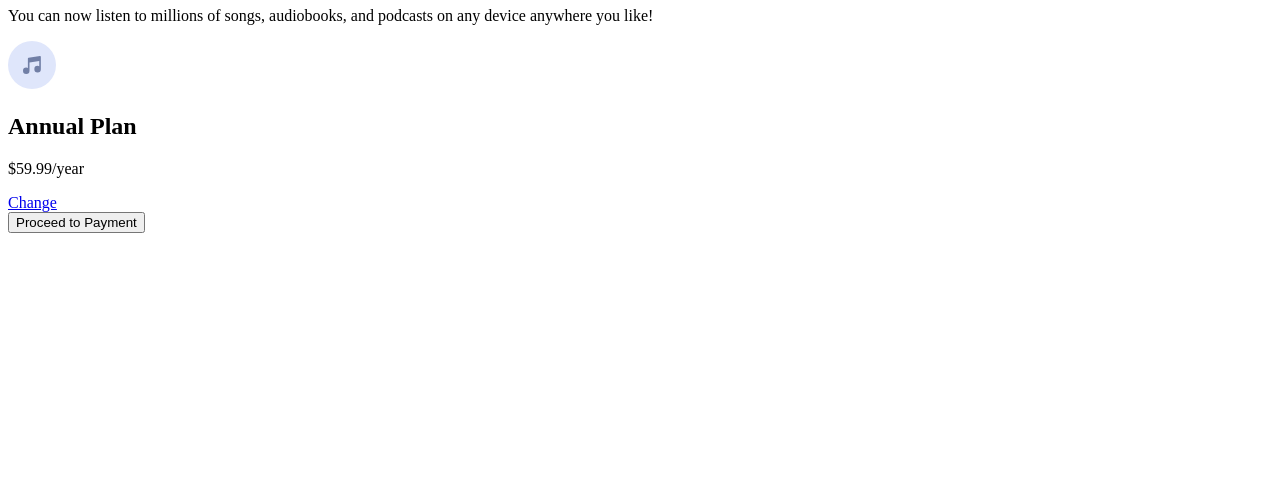
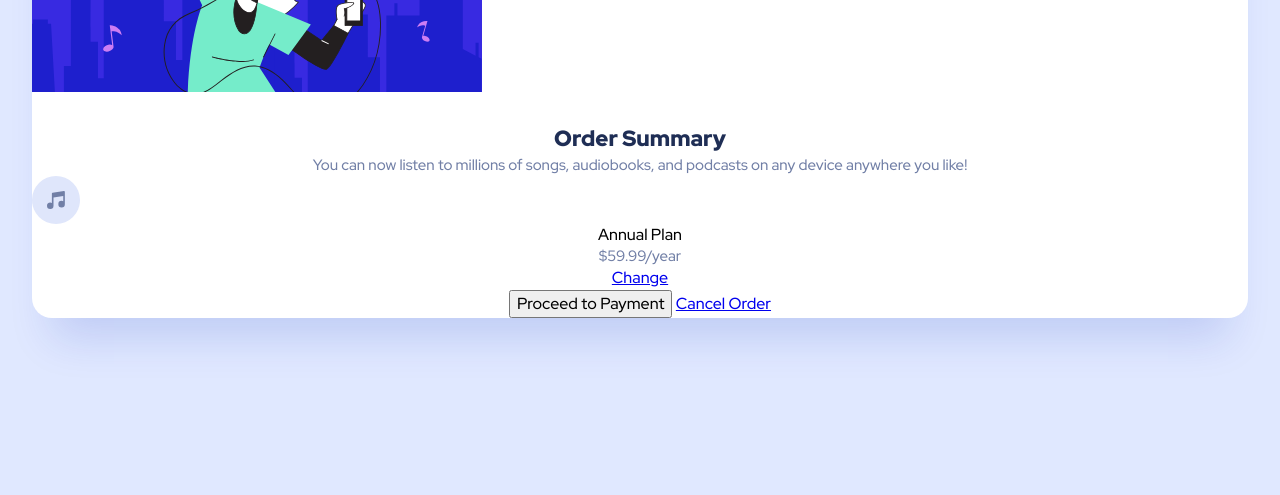
Before and after one commit to Dangerina/order-summary-component, a plain HTML site: page index.html in a window 1280 px wide. Shown: the part 305-800 px from the top of the page. Drawn offline with Linux system fonts and the light colour scheme.

Commit message:
base styling

```diff
--- a/css/reset.css
+++ b/css/reset.css
@@ -0,0 +1,70 @@
+*, *::before, *::after {
+    box-sizing: border-box;
+}
+
+* {
+    margin: 0;
+}
+
+body {
+    line-height: 1.5;
+    -webkit-font-smoothing: antialiased;
+}
+
+img, picture, video, canvas, svg {
+    display: block;
+    max-width: 100%;
+}
+
+input, button, textarea, select {
+    font: inherit;
+}
+
+p, h1, h2, h3, h4, h5, h6 {
+    overflow-wrap: break-word;
+}
+
+html, body, div, span, applet, object, iframe,
+h1, h2, h3, h4, h5, h6, p, blockquote, pre,
+a, abbr, acronym, address, big, cite, code,
+del, dfn, em, img, ins, kbd, q, s, samp,
+small, strike, strong, sub, sup, tt, var,
+b, u, i, center,
+dl, dt, dd, ol, ul, li,
+fieldset, form, label, legend,
+table, caption, tbody, tfoot, thead, tr, th, td,
+article, aside, canvas, details, embed,
+figure, figcaption, footer, header, hgroup,
+menu, nav, output, ruby, section, summary,
+time, mark, audio, video {
+	margin: 0;
+	padding: 0;
+	border: 0;
+	font-size: 100%;
+	font: inherit;
+	vertical-align: baseline;
+}
+
+
+article, aside, details, figcaption, figure,
+footer, header, hgroup, menu, nav, section {
+	display: block;
+}
+body {
+	line-height: 1;
+}
+ol, ul {
+	list-style: none;
+}
+blockquote, q {
+	quotes: none;
+}
+blockquote:before, blockquote:after,
+q:before, q:after {
+	content: '';
+	content: none;
+}
+table {
+	border-collapse: collapse;
+	border-spacing: 0;
+}
--- a/css/style.css
+++ b/css/style.css
@@ -0,0 +1,39 @@
+body{
+    background-image: url("../images/pattern-background-mobile.svg");
+    background-color: #E0E8FF;
+    background-position: center;
+    background-repeat: no-repeat;
+    background-size: auto;
+    height: 100vh;
+    display: flex;
+    flex-direction: column;
+    justify-content: center;
+    align-items: center;
+}
+
+main{
+    background-color: #fff;
+    border-radius: 20px;
+    box-shadow: 0px 40px 40px -20px rgba(13, 48, 189, 0.15);
+    width: 95%;
+    font-family:"Red Hat Display", sans-serif;
+    text-align: center;
+    line-height: 1.4;
+}
+
+.hero{
+    border-radius: 20px 20px 0 0;
+    margin-bottom: 32px;
+}
+
+h1{
+    color: #1F2E55;
+    font-size: 22px;
+    font-weight: 900;
+}
+
+p{
+    color: #717FA6;
+    font-size: 15px;
+    font-weight: 500;
+}
--- a/index.html
+++ b/index.html
@@ -3,13 +3,16 @@
 <head>
     <meta charset="UTF-8">
     <meta name="viewport" content="width=device-width, initial-scale=1.0">
+    <link rel="preconnect" href="https://fonts.googleapis.com">
+<link rel="preconnect" href="https://fonts.gstatic.com" crossorigin>
+<link href="https://fonts.googleapis.com/css2?family=Red+Hat+Display:wght@500;700;900&display=swap" rel="stylesheet">
     <link rel="stylesheet" href="css/reset.css">
     <link rel="stylesheet" href="css/style.css">
     <title>Order Summary Component</title>
 </head>
 <body>
     <main>
-        <img src="/images/illustration-hero.svg" alt="illustration of woman dancing">
+        <img class="hero" src="images/illustration-hero.svg" alt="illustration of woman dancing">
         <h1>Order Summary</h1>
         <p>You can now listen to millions of songs, audiobooks, and podcasts on any device anywhere you like!</p>
         <section>
@@ -21,6 +24,7 @@
             <a href="#">Change</a>
         </section>
         <button>Proceed to Payment</button>
+        <a href="#">Cancel Order</a>
     </main>
 </body>
 </html>
```
